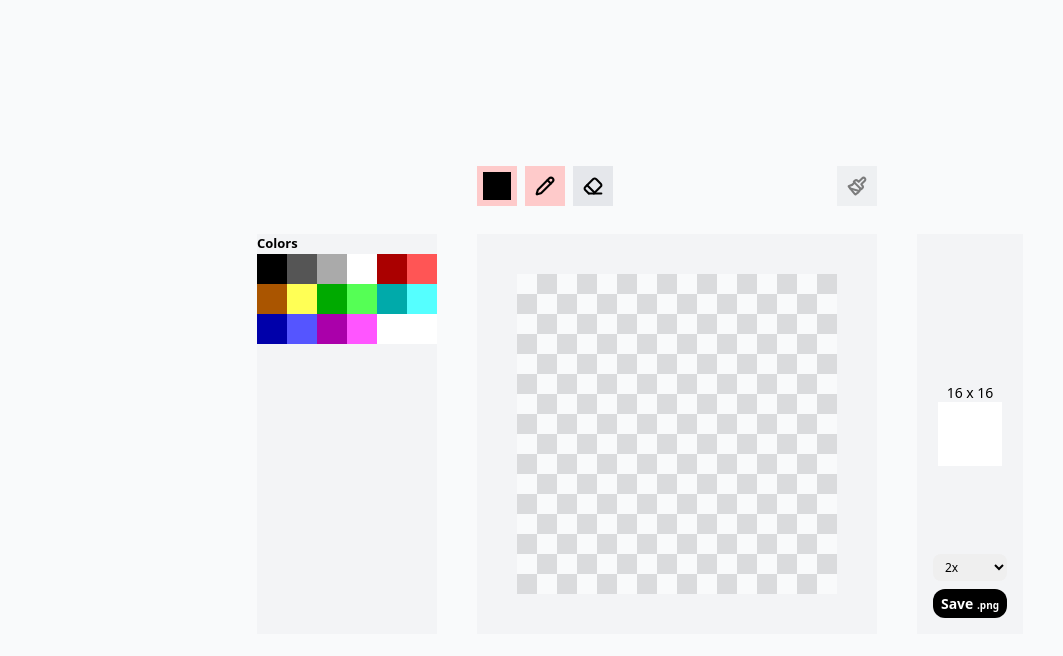
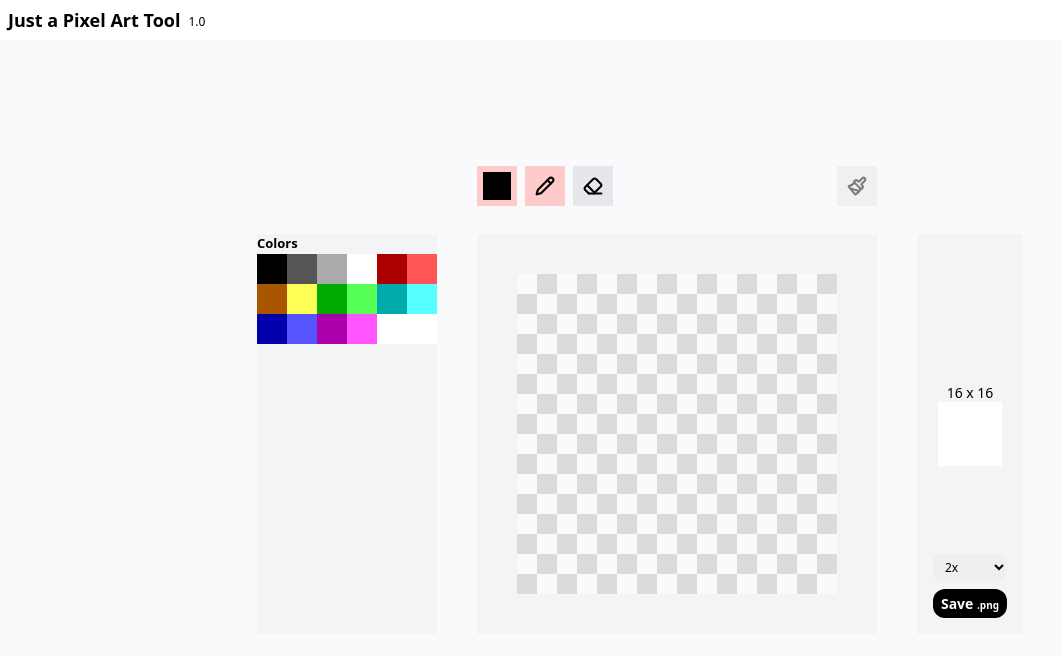
Before and after one commit to qilei0529/pixel-maker, a Next.js app: page / in a window 1280 px wide. Shown: the top 656 px of the page, without its empty margins (0-1063 px from the left). Built offline with nearby package versions, Linux system fonts and the light colour scheme.

Commit message:
fix code

```diff
--- a/app/page.tsx
+++ b/app/page.tsx
@@ -3,6 +3,10 @@ import TheCanvas from "@/components/canvas/the_canvas"
 export default function Home() {
   return (
     <main>
+      <div className="absolute top-0 w-screen left-0 z-10 h-[40px] flex items-center p-2 space-x-2 bg-white">
+        <span className="text-[18px] font-semibold">Just a Pixel Art Tool</span>
+        <span className="text-[12px] mt-1">1.0</span>
+      </div>
       <TheCanvas />
     </main>
   )
--- a/components/canvas/the_canvas.tsx
+++ b/components/canvas/the_canvas.tsx
@@ -61,9 +61,7 @@ const PixelCanvas = () => {
     const uri = stageRef.current.toDataURL() // 导出为 data URL
     downloadURI(
       uri,
-      `pixel-${exportRatio * size[0]}x${
-        exportRatio * size[1]
-      }-${new Date().getTime()}.png`
+      `pixel-${exportRatio * size[0]}x${exportRatio * size[1]}.png`
     ) // 调用下载函数
   }
   const downloadURI = (uri: string, name: string) => {
```
